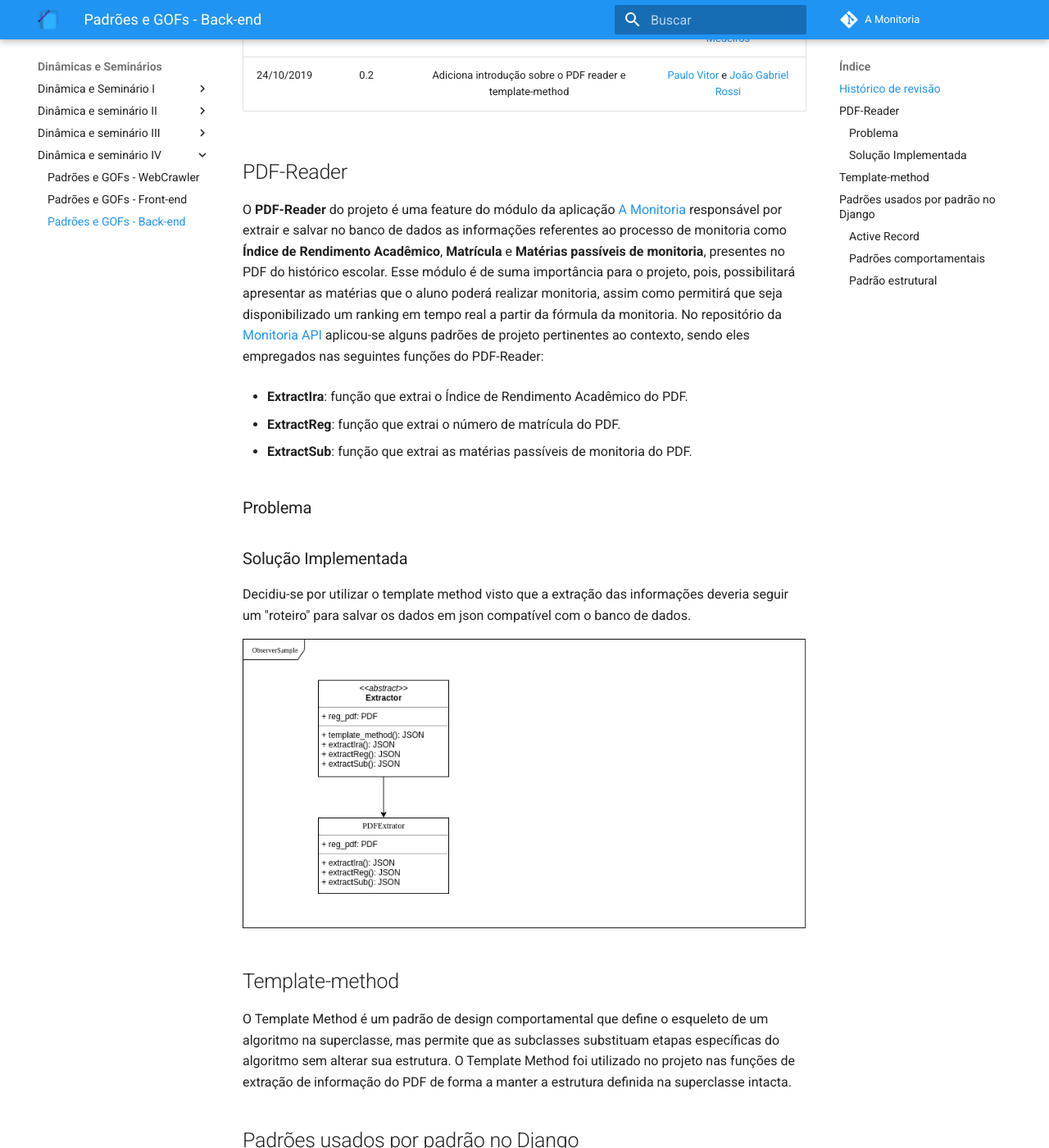
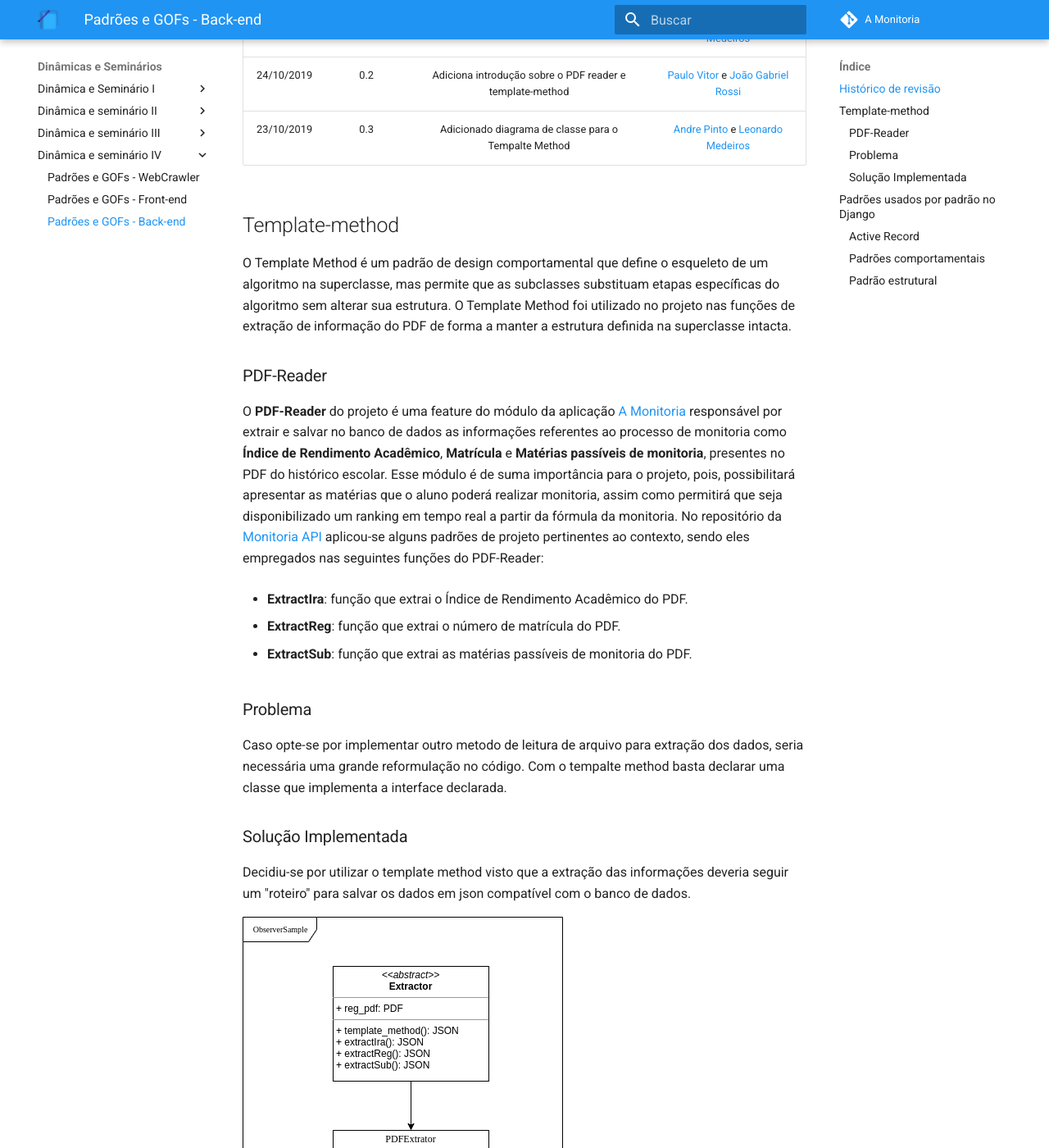
Before and after one commit to 2019-2-arquitetura-desenho/wiki, an MkDocs documentation site: the page built from docs/dinamica_seminario_IV/back-end_patterns.md, in a window 1280 px wide and 1400 px high, scrolled down 321 px. Shown: the whole window at 82% size. Built offline with MkDocs 1.6.1 and Material for MkDocs 9.7.7, drawn with Linux system fonts in a browser that asks for light colours; comment, search, counter and statistics services are not loaded; old or Windows-style settings are respelled for this version of MkDocs.

Commit message:
Adding problem on template method
Co-authored-by: Andre Lucas de Sousa Pinto <andrelucax@gmail.com>

```diff
--- a/docs/dinamica_seminario_IV/back-end_patterns.md
+++ b/docs/dinamica_seminario_IV/back-end_patterns.md
@@ -6,9 +6,13 @@
 | :------: | :----: | :-------: | :------: |
 | 23/10/2019 | 0.1 | Adiciona introdução sobre o módulo Backend | [Andre Pinto](https://github.com/andrelucax) e  [Leonardo Medeiros](https://github.com/leomedeiros1) |
 | 24/10/2019 | 0.2 | Adiciona introdução sobre o PDF reader e template-method | [Paulo Vitor](https://github.com/paulovitorrocha) e  [João Gabriel Rossi](https://github.com/bielrossi15) |
+| 23/10/2019 | 0.3 | Adicionado diagrama de classe para o Tempalte Method | [Andre Pinto](https://github.com/andrelucax) e  [Leonardo Medeiros](https://github.com/leomedeiros1) |
 
+## Template-method
 
-## PDF-Reader
+O Template Method é um padrão de design comportamental que define o esqueleto de um algoritmo na superclasse, mas permite que as subclasses substituam etapas específicas do algoritmo sem alterar sua estrutura. O Template Method foi utilizado no projeto nas funções de extração de informação do PDF de forma a manter a estrutura definida na superclasse intacta.
+
+### PDF-Reader
 
 O **PDF-Reader** do projeto é uma feature do módulo da aplicação [A Monitoria](https://github.com/2019-2-arquitetura-desenho/wiki/) responsável por extrair e salvar no banco de dados as informações referentes ao processo de monitoria como **Índice de Rendimento Acadêmico**, **Matrícula** e **Matérias passíveis de monitoria**, presentes no PDF do histórico escolar. Esse módulo é de suma importância para o projeto, pois, possibilitará apresentar as matérias que o aluno poderá realizar monitoria, assim como permitirá que seja disponibilizado um ranking em tempo real a partir da fórmula da monitoria.
 No repositório da [Monitoria API](https://github.com/2019-2-arquitetura-desenho/monitoria-api/tree/feature/pdf-reader) aplicou-se alguns padrões de projeto pertinentes ao contexto, sendo eles empregados nas seguintes funções do PDF-Reader:
@@ -21,18 +25,13 @@
 
 ### Problema
 
-
+Caso opte-se por implementar outro metodo de leitura de arquivo para extração dos dados, seria necessária uma grande reformulação no código. Com o tempalte method basta declarar uma classe que implementa a interface declarada.
 
 ### Solução Implementada
 
 Decidiu-se por utilizar o template method visto que a extração das informações deveria seguir um "roteiro" para salvar os dados em json compatível com o banco de dados.
 
 ![Template method class diagram](./assets/img/back-end_patterns/template_metho_diagram.png)
-
-## Template-method
-
-O Template Method é um padrão de design comportamental que define o esqueleto de um algoritmo na superclasse, mas permite que as subclasses substituam etapas específicas do algoritmo sem alterar sua estrutura. O Template Method foi utilizado no projeto nas funções de extração de informação do PDF de forma a manter a estrutura definida na superclasse intacta.
-
 
 ## Padrões usados por padrão no Django
 
```
Also changed, not shown: docs/dinamica_seminario_IV/assets/img/back-end_patterns/template_metho_diagram.png.
